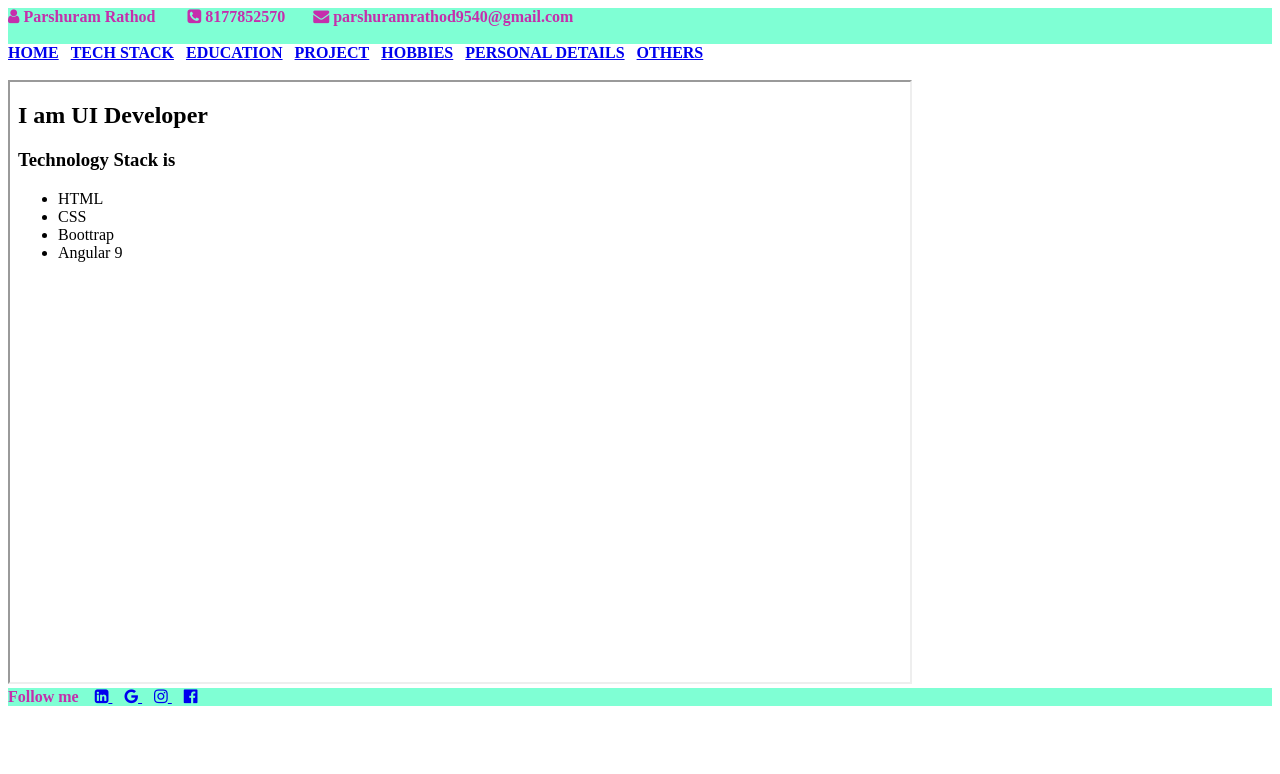
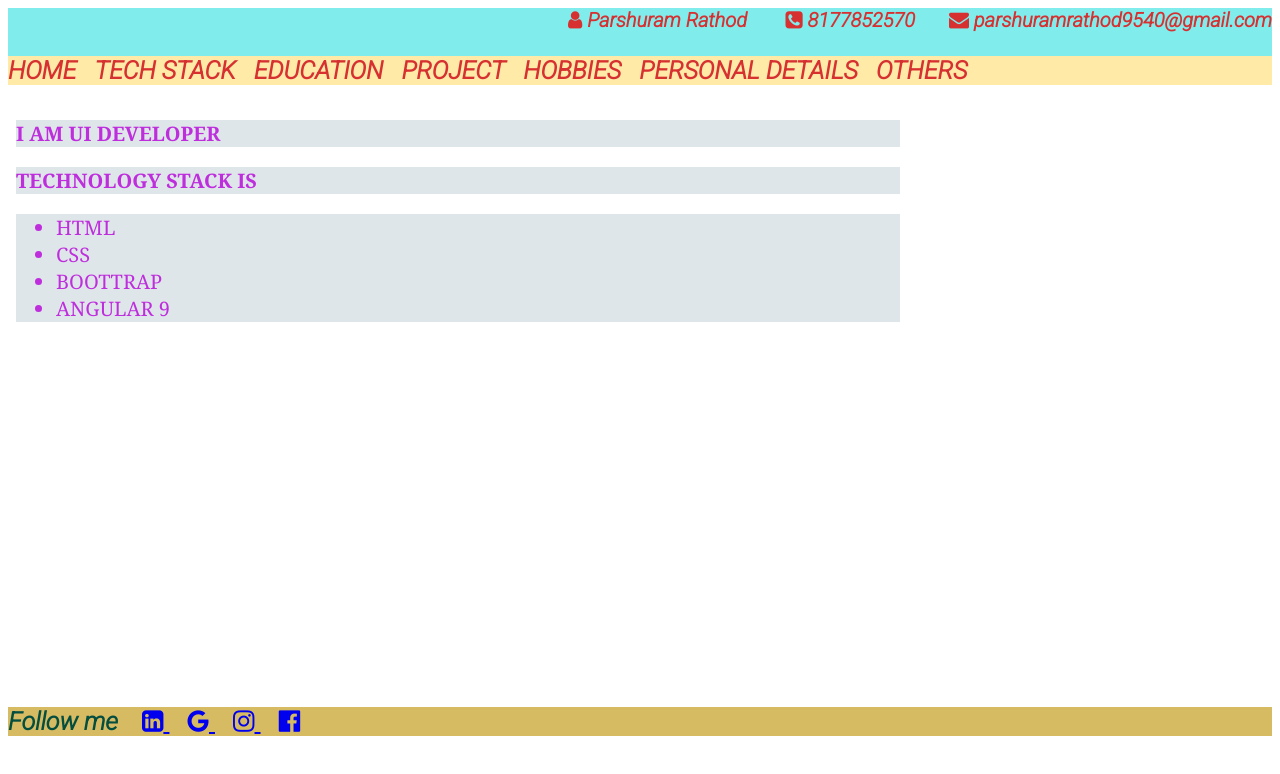
Before and after one commit to parshuramRathod/MyProfile, a plain HTML site: page index.html in a window 1280 px wide. Drawn offline with Linux system fonts and the light colour scheme.

Commit message:
css property applied
css property applied

```diff
--- a/index.html
+++ b/index.html
@@ -4,11 +4,52 @@
 <head>
     <title>My Profile</title>
     <link rel="stylesheet" href="https://cdnjs.cloudflare.com/ajax/libs/font-awesome/4.7.0/css/font-awesome.min.css">
+    <link rel="preconnect" href="https://fonts.googleapis.com">
+    <link rel="preconnect" href="https://fonts.gstatic.com" crossorigin>
+    <link href="https://fonts.googleapis.com/css2?family=Roboto:ital,wght@1,100;1,300&display=swap" rel="stylesheet">
+
+    <!-- <link rel="preconnect" href="https://fonts.googleapis.com">
+    <link rel="preconnect" href="https://fonts.gstatic.com" crossorigin> -->
+    <link href="https://fonts.googleapis.com/css2?family=Bangers&family=Roboto:ital,wght@1,100;1,300&display=swap"
+        rel="stylesheet">
+    <!-- <link rel="preconnect" href="https://fonts.googleapis.com">
+    <link rel="preconnect" href="https://fonts.gstatic.com" crossorigin> -->
+    <link
+        href="https://fonts.googleapis.com/css2?family=Bangers&family=Orbitron:wght@600&family=Roboto:ital,wght@1,100;1,300&display=swap"
+        rel="stylesheet">
     <style>
-        header,
+        header {
+            color: #d63031;
+            background-color: #81ecec;
+            text-align: end;
+            font-size: 20px;
+            font-family: 'Roboto', sans-serif;
+        }
+
+        .nav_bar,
+        nav {
+            text-decoration: none;
+            background-color: #ffeaa7;
+            color: #d63031;
+            font-size: 25px;
+            font-family: 'Bangers', cursive;
+            font-family: 'Roboto', sans-serif;
+        }
+
+        #frame {
+            border: none;
+        }
+
         footer {
-            color: rgb(197, 46, 172);
-            background-color: aquamarine;
+            color: #044e3f;
+            font-size: 25px;
+            background-color: #d6bb63;
+            font-family: 'Bangers', cursive;
+            font-family: 'Caveat', cursive;
+            font-family: 'Orbitron', sans-serif;
+            font-family: 'Roboto', sans-serif;
+
+
         }
     </style>
 </head>
@@ -24,16 +65,16 @@
         <br><br>
     </header>
     <nav>
-        <a href="home.html" target="myFrame"><b> HOME</b></a>&nbsp;&nbsp;
-        <a href="techStack.html" target="myFrame"> <b>TECH STACK</b></a>&nbsp;&nbsp;
-        <a href="educationDetails.html" target="myFrame"> <b>EDUCATION</b></a>&nbsp;&nbsp;
-        <a href="projectDetails.html" target="myFrame"><b>PROJECT</b></a>&nbsp;&nbsp;
-        <a href="hobbies.html" target="myFrame"><b>HOBBIES</b></a>&nbsp;&nbsp;
-        <a href="personalDetails.html" target="myFrame"><b>PERSONAL DETAILS</b></a>&nbsp;&nbsp;
-        <a href="others.html" target="myFrame"><b>OTHERS</b></a>
+        <a href="home.html" target="myFrame" class="nav_bar"><b> HOME</b></a>&nbsp;&nbsp;
+        <a href="techStack.html" target="myFrame" class="nav_bar"> <b>TECH STACK</b></a>&nbsp;&nbsp;
+        <a href="educationDetails.html" target="myFrame" class="nav_bar"> <b>EDUCATION</b></a>&nbsp;&nbsp;
+        <a href="projectDetails.html" target="myFrame" class="nav_bar"><b>PROJECT</b></a>&nbsp;&nbsp;
+        <a href="hobbies.html" target="myFrame" class="nav_bar"><b>HOBBIES</b></a>&nbsp;&nbsp;
+        <a href="personalDetails.html" target="myFrame" class="nav_bar"><b>PERSONAL DETAILS</b></a>&nbsp;&nbsp;
+        <a href="others.html" target="myFrame" class="nav_bar"><b>OTHERS</b></a>
     </nav>
     <br>
-    <iframe name="myFrame" src="info.html" width="900px" height="600"></iframe>
+    <iframe name="myFrame" src="info.html" width="900px" height="600" id="frame"></iframe>
     <footer>
         <span><b>Follow me </b></span>&nbsp;&nbsp;
         <a href="https://in.linkedin.com/" target="_blank">
--- a/info.html
+++ b/info.html
@@ -1,8 +1,21 @@
 <!DOCTYPE html>
 <html>
+
 <head>
     <title>Infomation</title>
+    <style>
+        h2,
+        h3,
+        ul {
+            font-size: 20px;
+            background-color: #dfe6e9;
+            font-family: Cambria, Cochin, Georgia, Times, 'Times New Roman', serif;
+            color: #be2edd;
+            text-transform: uppercase;
+        }
+    </style>
 </head>
+
 <body>
     <h2>I am UI Developer</h2>
     <h3>Technology Stack is</h3>
@@ -17,4 +30,5 @@
     </ul>
     </table>
 </body>
+
 </html>
```
Also changed, not shown: educationDetails.html (+24 -1 lines), hobbies.html (+13 -0 lines), home.html (+23 -4 lines). Lines whose indentation alone changed are shown as unchanged.
